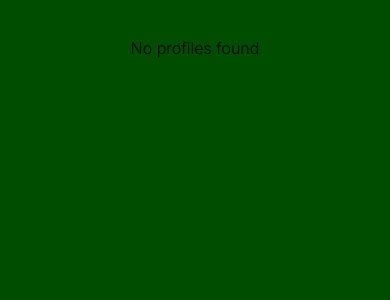
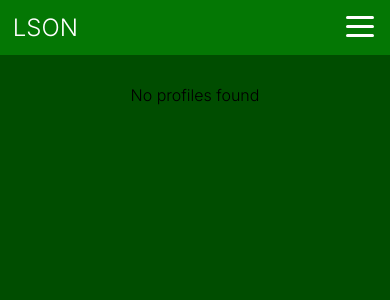
Before and after one commit to Vatiraije/LSON-WEBPAGE, a PHP site: the page made by All sports/golfProfile.php in a window 390 px wide. Shown: the top 300 px of the page. Run offline with PHP 8.4, Linux system fonts and the light colour scheme; data that the repository does not hold is empty.

Commit message:
added a few thnigs to player profile
moved the clubs page in all sports. added a navBar to the player profile page

```diff
--- a/All sports/golfProfile.php
+++ b/All sports/golfProfile.php
@@ -134,6 +134,138 @@ function displayAllProfiles($conn) {
             cursor: pointer;
             font-size: 24px;
         }
+        /*NavBar CSS*/
+        * {
+  box-sizing: border-box;
+}
+
+body {
+  margin: 0;
+  padding: 0;
+}
+
+.navbar {
+  display: flex;
+  justify-content: space-between;
+  align-items: center;
+  background-color: rgba(7, 137, 7, 0.7);
+  color: #fff;
+}
+
+.brand-title {
+  font-size: 1.5rem;
+  margin: 0.8rem;
+}
+
+.navbar-links {
+    flex: 1; /* Take up available space */
+    display: flex;
+    justify-content: center; /* Center the links horizontally */
+  }
+
+.navbar-links ul {
+  margin: 0;
+  padding: 0;
+  display: flex;
+}
+
+.navbar-links li {
+  list-style: none;
+}
+
+.navbar-links li:hover {
+  background-color: rgba(7, 137, 7, 0.7);
+}
+
+.navbar-links li a {
+  text-decoration: none;
+  color: white;
+  padding: 1rem;
+  display: block;
+}
+
+
+  .search-container {
+    display: flex;
+    align-items: center;
+  }
+
+  .search-container input {
+    padding: 5px;
+    border: none;
+    border-radius: 4px 0 0 4px;
+    font-size: 16px;
+  }
+
+  .search-container button {
+    padding: 5px 10px;
+    border: none;
+    border-radius: 0 4px 4px 0;
+    background: #555;
+    color: #fff;
+    font-size: 16px;
+    cursor: pointer;
+  }
+
+  .search-container button:hover {
+    background: rgba(7, 137, 7, 0.7);
+  }
+
+.toggle-button {
+  position: absolute;
+  top: 1rem;
+  right: 1rem;
+  display: none;
+  flex-direction: column;
+  justify-content: space-between;
+  width: 28px;
+  height: 21px;
+}
+
+.toggle-button .bar {
+  height: 3px;
+  width: 100%;
+  background-color: white;
+  border-radius: 10px;
+}
+
+@media (max-width: 400px) {
+  .toggle-button {
+    display: flex;
+  }
+
+  .navbar {
+    flex-direction: column;
+    align-items: flex-start;
+  }
+
+  .navbar-links {
+    display: none;
+    width: 100%;
+  }
+
+  .navbar-links ul {
+    width: 100%;
+    flex-direction: column;
+  }
+
+  .navbar-links li {
+    text-align: center;
+  }
+
+  .navbar-links li a {
+    padding: 0.5rem 1rem;
+  }
+
+  .navbar-links.active {
+    display: flex;
+  }
+
+      .search-container {
+      margin-left: auto; /* Align search bar to the right on small screens */
+    }
+}
+
     </style>
     <script>
         document.addEventListener('DOMContentLoaded', function() {
@@ -188,6 +320,31 @@ function displayAllProfiles($conn) {
     </script>
 </head>
 <body>
+    <nav class="navbar">
+  <div class="brand-title">LSON</div>
+  <a href="#" class="toggle-button">
+    <span class="bar"></span>
+    <span class="bar"></span>
+    <span class="bar"></span>
+  </a>
+  <div class="navbar-links">
+    <ul>
+      <li><a href="golf.php">Home</a></li>
+      <li><a href="clubs.php">Clubs</a></li>
+      <li><a href="#">Leagues</a></li>
+       <li><a href="#">Training and development</a></li>
+       <li><a href="#">Supporter's club</a></li>
+       <li><a href="#">Events</a></li>
+       <li><a href="#">History</a></li>
+    </ul>
+
+     <div class="search-container">
+    <input type="text" placeholder="Search...">
+    <button type="submit">Search</button>
+  </div>
+
+  </div>
+</nav>
     <div class="section">
         <?php
         displayAllProfiles($conn);
```
Also changed, not shown: All sports/clubs.php (added, +288 -0 lines), clubs.php (deleted, +0 -288 lines).
